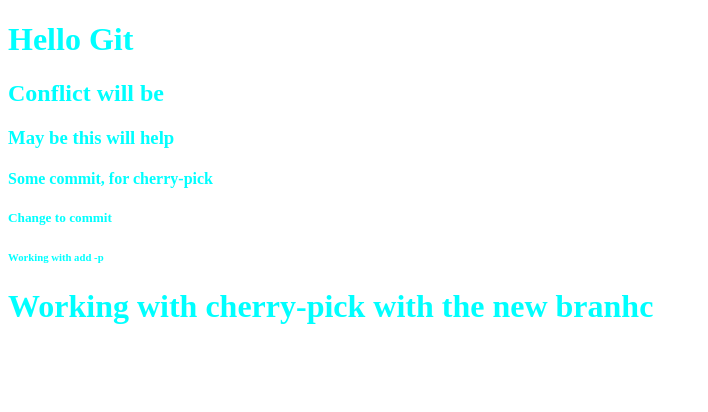
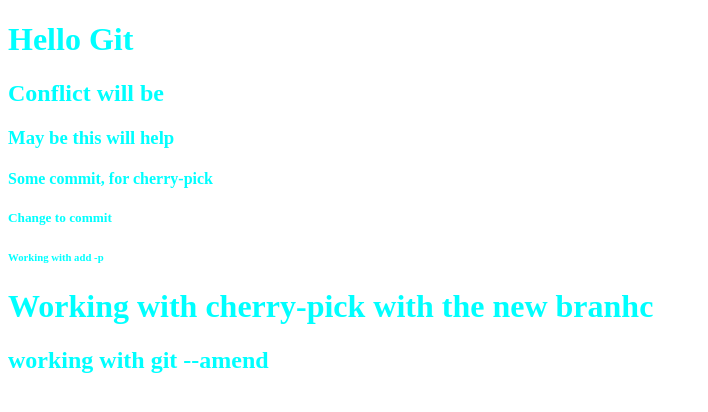
Before and after one commit to alextes90/git-course, a plain HTML site: page index.html in a window 1280 px wide. Shown: the whole page, without its empty margins (0-708 px from the left). Drawn offline with Linux system fonts and the light colour scheme.

Commit message:
docs: woring with git -- amend

```diff
--- a/index.html
+++ b/index.html
@@ -19,5 +19,6 @@
     <h5>Change to commit</h5>
     <h6>Working with add -p</h6>
     <h1>Working with cherry-pick with the new branhc</h1>
+    <h2>working with git --amend</h2>
   </body>
 </html>
```
